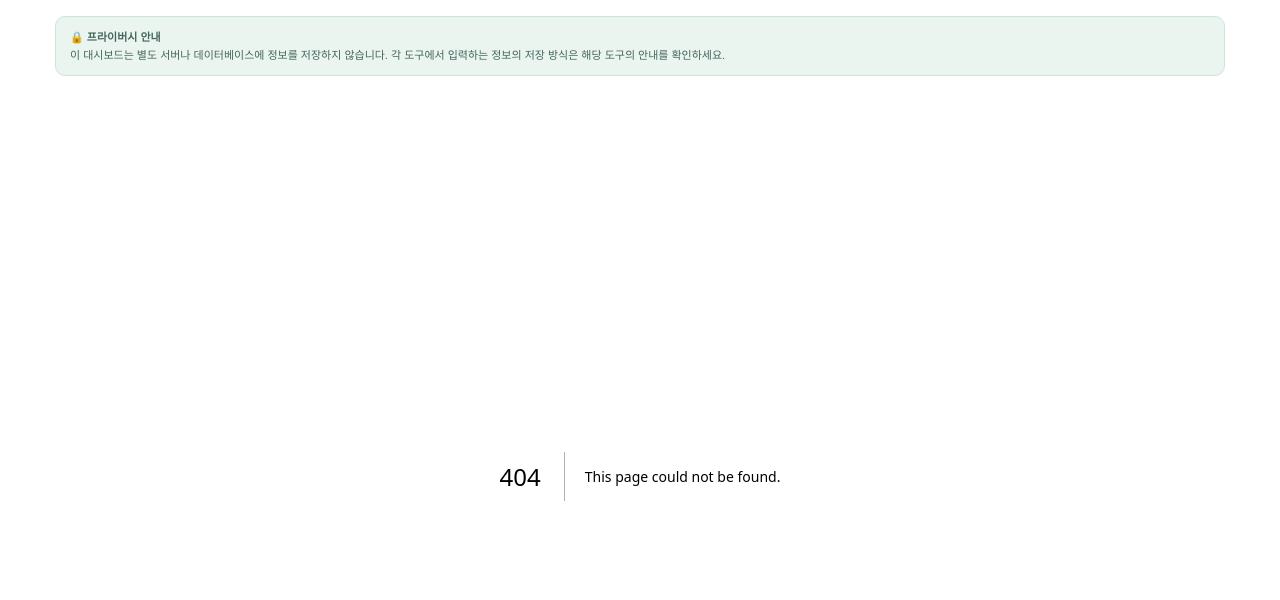
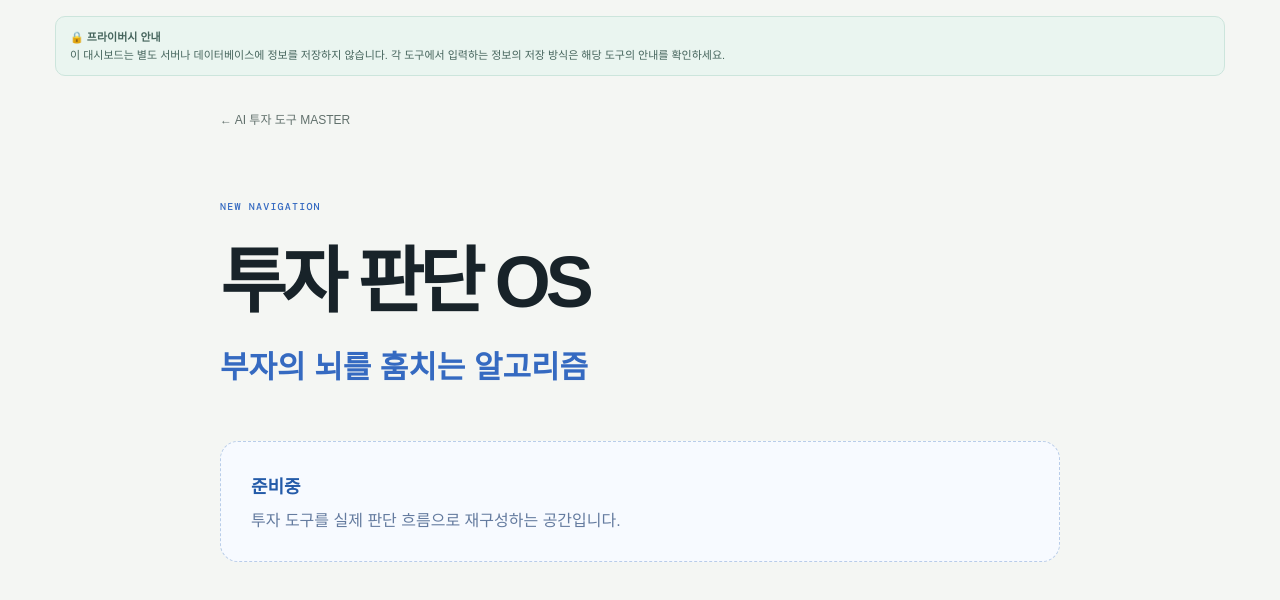
Before and after one commit to crenciasea7-dot/teacher-tools, a Next.js app in the folder ai-invest-tools-master/: page /investment-os in a window 1280 px wide. Before the commit this address had no page. Shown: the top 600 px of the page. Built offline with nearby package versions, Linux system fonts and the light colour scheme; a web font is replaced by a local one.

Commit message:
Add categorized tools menu and investment OS route

```diff
--- a/ai-invest-tools-master/app/globals.css
+++ b/ai-invest-tools-master/app/globals.css
@@ -183,6 +183,23 @@ header {
   font-style: italic;
   letter-spacing: .015em;
 }
+.os-banner {
+  display: grid;
+  grid-template-columns: auto 1fr auto auto;
+  align-items: center;
+  gap: 14px;
+  margin: 0 0 24px;
+  padding: 15px 18px;
+  border: 1px solid #b9cde9;
+  border-radius: 16px;
+  background: linear-gradient(110deg, #eaf2ff, #f8fbff);
+  color: #18345c;
+  text-decoration: none;
+}
+.os-banner span { color: #356ac1; font: 500 9px "DM Mono", monospace; letter-spacing: .1em; }
+.os-banner strong { font-size: 17px; }
+.os-banner small { color: #647b9f; font-size: 11px; }
+.os-banner b { color: #245ba9; font-size: 11px; white-space: nowrap; }
 .market-overview {
   margin: 14px 0 28px;
   padding: 24px;
@@ -523,6 +540,33 @@ nav button.on {
   color: #176c5d;
   font-weight: 700;
 }
+nav .os-nav-link { border: 1px solid #b9cde9; border-radius: 99px; padding: 8px 11px; background: #edf4ff; color: #245ba9; font-size: 11px; font-weight: 800; text-decoration: none; }
+nav .tool-menu-toggle { border-color: #1b7666; color: #176c5d; font-weight: 800; }
+nav .tool-menu-toggle span { margin-left: 5px; font-size: 9px; font-weight: 500; }
+.tool-menu {
+  display: grid;
+  grid-template-columns: repeat(4, minmax(0, 1fr));
+  gap: 10px;
+  margin: 0 0 16px;
+  padding: 14px;
+  border: 1px solid #cfe0d9;
+  border-radius: 16px;
+  background: #edf7f2;
+}
+.tool-menu-section { padding: 10px; border-radius: 11px; background: #fffefa; }
+.tool-menu-section h2 { margin: 0 0 8px; color: #176c5d; font-size: 12px; }
+.tool-menu-section > div { display: grid; gap: 5px; }
+.tool-menu-section a, .tool-menu-soon { display: flex; justify-content: space-between; gap: 8px; padding: 6px 7px; border-radius: 7px; color: var(--ink); font-size: 10px; text-decoration: none; }
+.tool-menu-section a:hover { background: #e5f1eb; }
+.tool-menu-section small { color: var(--muted); font-size: 8px; white-space: nowrap; }
+.tool-menu-soon { color: #7e8985; }
+.os-page { max-width: 900px; padding-top: 34px; }
+.os-back { color: #61706c; font-size: 12px; text-decoration: none; }
+.os-page > p { margin: 72px 0 10px; color: #356ac1; font: 500 10px "DM Mono", monospace; letter-spacing: .12em; }
+.os-page h1 { margin: 0; font-size: clamp(40px, 7vw, 72px); letter-spacing: -.07em; }
+.os-page h2 { margin: 14px 0 0; color: #356ac1; font-size: clamp(20px, 3vw, 31px); }
+.os-placeholder { display: grid; gap: 9px; margin-top: 54px; padding: 30px; border: 1px dashed #b9cde9; border-radius: 18px; background: #f7faff; color: #647b9f; }
+.os-placeholder strong { color: #245ba9; font-size: 18px; }
 .tools {
   display: grid;
   grid-template-columns: repeat(3, 1fr);
@@ -837,6 +881,10 @@ footer b {
   }
 }
 @media (max-width: 760px) {
+  .os-banner { grid-template-columns: 1fr auto; gap: 5px 10px; }
+  .os-banner span { grid-column: 1 / -1; }
+  .os-banner small { font-size: 10px; }
+  .tool-menu { grid-template-columns: repeat(2, minmax(0, 1fr)); padding: 9px; }
   main {
     padding: 0 16px 36px;
   }
@@ -933,6 +981,7 @@ footer b {
   }
 }
 @media (max-width: 430px) {
+  .tool-menu { grid-template-columns: 1fr; }
   .market-grid {
     grid-template-columns: 1fr 1fr;
   }
--- /dev/null
+++ b/ai-invest-tools-master/app/investment-os/page.tsx
@@ -0,0 +1,16 @@
+import "../globals.css";
+
+export default function InvestmentOsPage() {
+  return (
+    <main className="os-page">
+      <a className="os-back" href="/">← AI 투자 도구 MASTER</a>
+      <p>NEW NAVIGATION</p>
+      <h1>투자 판단 OS</h1>
+      <h2>부자의 뇌를 훔치는 알고리즘</h2>
+      <div className="os-placeholder">
+        <strong>준비중</strong>
+        <span>투자 도구를 실제 판단 흐름으로 재구성하는 공간입니다.</span>
+      </div>
+    </main>
+  );
+}
```
Also changed, not shown: ai-invest-tools-master/app/page.tsx (+19 -1 lines).
